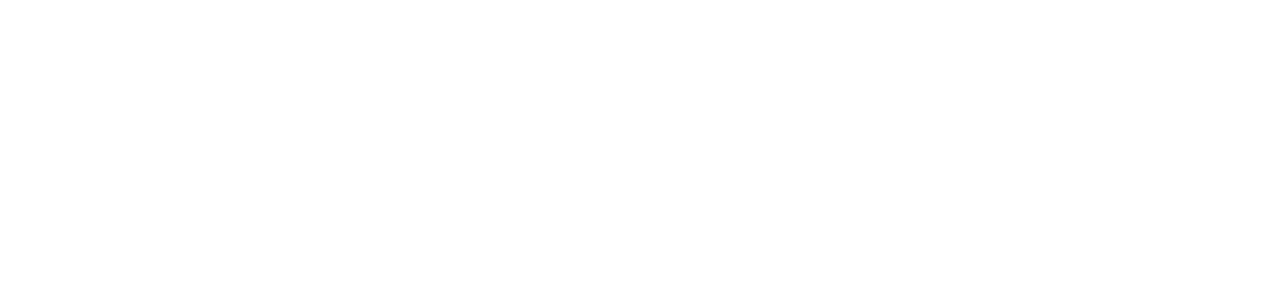
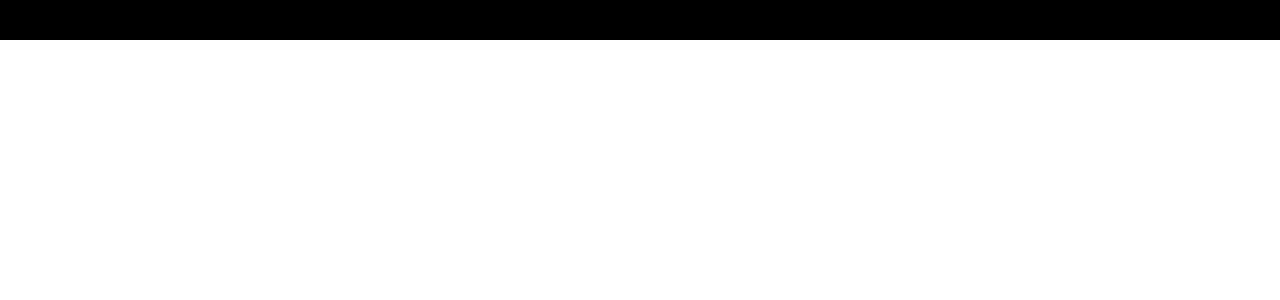
Before and after one commit to monasubedi/youtube_clone, a React (Create React App) app: page /channel/1 in a window 1280 px wide. Shown: the top 300 px of the page. Built offline with nearby package versions, Linux system fonts and the light colour scheme.

Commit message:
add the components

```diff
--- a/src/App.js
+++ b/src/App.js
@@ -1,11 +1,22 @@
+import { BrowserRouter, Route, Routes } from 'react-router-dom';
 import './App.css';
+import { Box } from '@mui/material';
+import { Navbar, Feed, VideoDetail, ChannelDetail, SearchFeed } from './components';
 
-function App() {
+const App = () => {
   return (
-    <div className="App">
-
-    </div>
-  );
+    <BrowserRouter>
+      <Box sx={{ backgroundColor: '#000' }}>
+        <Navbar />
+        <Routes>
+          <Route path='/' exact element={<Feed />} />
+          <Route path='/video/:id' element={<VideoDetail />} />
+          <Route path='/channel/:id' element={<ChannelDetail />} />
+          <Route path='/search/:searchTerm' exact element={<SearchFeed />} />
+        </Routes>
+      </Box>
+    </BrowserRouter>
+  )
 }
 
 export default App;
--- /dev/null
+++ b/src/components/ChannelDetail.jsx
@@ -0,0 +1,9 @@
+import React from 'react'
+
+const ChannelDetail = () => {
+  return (
+    <div>ChannelDetail</div>
+  )
+}
+
+export default ChannelDetail
--- /dev/null
+++ b/src/components/Feed.jsx
@@ -0,0 +1,9 @@
+import React from 'react'
+
+const Feed = () => {
+  return (
+    <div>Feed</div>
+  )
+}
+
+export default Feed
--- /dev/null
+++ b/src/components/Navbar.jsx
@@ -0,0 +1,9 @@
+import React from 'react'
+
+const Navbar = () => {
+  return (
+    <div>Navbar</div>
+  )
+}
+
+export default Navbar
--- /dev/null
+++ b/src/components/VideoDetail.jsx
@@ -0,0 +1,9 @@
+import React from 'react'
+
+const VideoDetail = () => {
+  return (
+    <div>VideoDetail</div>
+  )
+}
+
+export default VideoDetail
--- /dev/null
+++ b/src/components/index.js
@@ -0,0 +1,5 @@
+export {default as Navbar} from './Navbar';
+export {default as Feed} from './Feed';
+export {default as ChannelDetail} from './ChannelDetail';
+export {default as SearchFeed} from './SearchFeed';
+export {default as VideoDetail} from './VideoDetail';
```
Also changed, not shown: src/components/SearchFeed.jsx (added).
